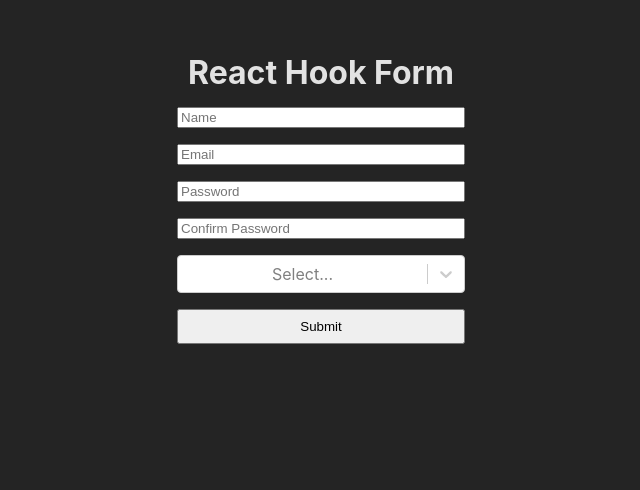
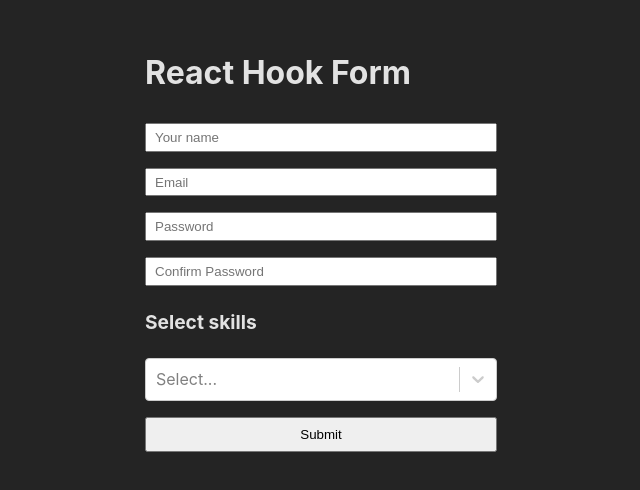
Before and after one commit to baresi687/react-tasks, a React (Vite) app: page / in a window 1280 px wide. Shown: the top 490 px of the page, without its empty margins (319-959 px from the left). Built offline with nearby package versions, Linux system fonts and the light colour scheme.

Commit message:
Adds yup with form validation rules. Add labels to inputs.

```diff
--- a/package.json
+++ b/package.json
@@ -10,10 +10,12 @@
     "prepare": "husky install"
   },
   "dependencies": {
+    "@hookform/resolvers": "^2.9.11",
     "react": "^18.2.0",
     "react-dom": "^18.2.0",
     "react-hook-form": "^7.43.1",
-    "react-select": "^5.7.0"
+    "react-select": "^5.7.0",
+    "yup": "^1.0.0"
   },
   "devDependencies": {
     "@types/react": "^18.0.26",
--- a/src/App.css
+++ b/src/App.css
@@ -1,20 +1,41 @@
+* {
+  box-sizing: border-box;
+}
+
 #root {
   max-width: 1280px;
   margin: 0 auto;
   padding: 2rem;
-  text-align: center;
 }
 
 form {
-  max-width: 18rem;
+  max-width: 22rem;
   margin: 0 auto;
   display: flex;
   flex-direction: column;
   gap: 1rem;
 }
 
-.skills-select {
-  color: blue;
+form input {
+  height: 1.8rem;
+  padding-left: 0.5rem;
+  width: 100%;
+}
+
+.skills-heading {
+  font-size: 1.2rem;
+  margin: 0.5rem 0;
+}
+
+#skills {
+  font-weight: normal;
+  background-color: #242424;
+  color: #242424;
+}
+
+.input-error {
+  text-align: initial;
+  color: darkgoldenrod;
 }
 
 button {
--- a/src/App.jsx
+++ b/src/App.jsx
@@ -1,45 +1,70 @@
 import "./App.css";
 import { useForm, Controller } from "react-hook-form";
 import Select from "react-select";
+import { yupResolver } from "@hookform/resolvers/yup";
+import * as yup from "yup";
 
-const skillsOptions = [
-  { value: "html", label: "HTML" },
-  { value: "css", label: "CSS" },
-  { value: "javascript", label: "JavaScript" },
-];
+const schema = yup.object({
+  name: yup.string().required("Please enter your name").min(4, "Name must be 4 characters or more"),
+  email: yup.string().required("Please enter your email address").email("Please enter a valid email address"),
+  password: yup.string().required("Please enter a password").min(8, "Password must be 8 characters or more"),
+  confirmPassword: yup
+    .string()
+    .required("Please confirm the password")
+    .oneOf([yup.ref("password"), null], "Passwords must match"),
+});
 
 function App() {
   const {
     register,
     handleSubmit,
-    watch,
     control,
     formState: { errors },
-  } = useForm();
+  } = useForm({ resolver: yupResolver(schema) });
 
   const onSubmit = (data) => console.log(data);
 
   return (
     <>
+      <form onSubmit={handleSubmit(onSubmit)}>
         <h1>React Hook Form</h1>
-      <form onSubmit={handleSubmit(onSubmit)}>
-        <input type="text" placeholder="Name" {...register("name")} />
-        <input type="email" placeholder="Email" {...register("email")} />
-        <input type="password" placeholder="Password" {...register("password")} />
-        <input type="password" placeholder="Confirm Password" {...register("password-confirm")} />
+        <label>
+          <input type="text" placeholder="Your name" {...register("name", { required: true })} />
+          {errors.name && <span className="input-error">{errors.name.message}</span>}
+        </label>
+        <label>
+          <input type="email" placeholder="Email" {...register("email", { required: true })} />
+          {errors.email && <span className="input-error">{errors.email.message}</span>}
+        </label>
+        <label>
+          <input type="password" placeholder="Password" {...register("password", { required: true })} />
+          {errors.password && <span className="input-error">{errors.password.message}</span>}
+        </label>
+        <label>
+          <input type="password" placeholder="Confirm Password" {...register("confirmPassword", { required: true })} />
+          {errors.confirmPassword && <span className="input-error">{errors.confirmPassword.message}</span>}
+        </label>
+        <h2 className="skills-heading">Select skills</h2>
+        <label>
           <Controller
             name="skills"
             control={control}
             render={({ field }) => (
               <Select
+                id="skills"
                 isMulti
-              options={skillsOptions}
+                options={[
+                  { value: "react", label: "React" },
+                  { value: "angular", label: "Angular" },
+                  { value: "typescript", label: "TypeScript" },
+                ]}
                 className="basic-multi-select"
                 classNamePrefix="select"
                 {...field}
               />
             )}
           />
+        </label>
         <button>Submit</button>
       </form>
     </>
```
Also changed, not shown: 1 other file (tests, documents, lock files or other folders). Lines whose indentation alone changed are shown as unchanged.
